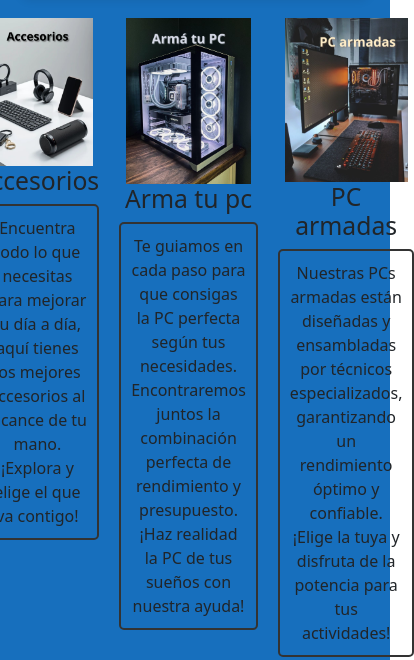
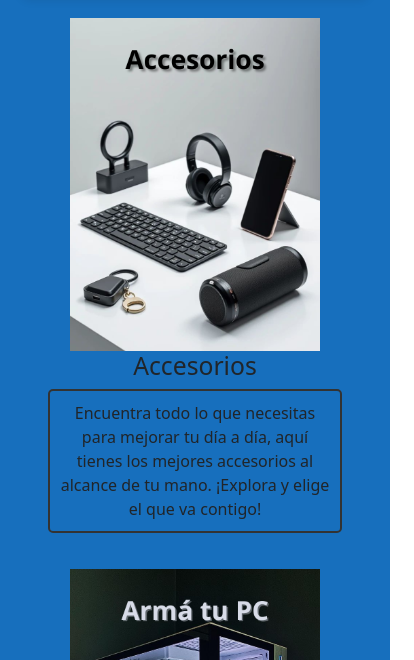
Before and after one commit to VallejosFacundo/GoTecno, a plain HTML site: page index.html in a window 390 px wide. Shown: the part 392-1052 px from the top of the page, 414 px wide, since content can reach past the window. Drawn offline with nearby package versions, Linux system fonts and the light colour scheme.

Commit message:
se reparo responsive

```diff
--- a/css/style.css
+++ b/css/style.css
@@ -108,6 +108,21 @@ main {
     width: fit-content;
 }
 
+@media screen and (max-width: 768px) {
+    .container {
+        flex-direction: column;
+        align-items: center;
+    }
+
+    .producto {
+        width: 90%;
+    }
+
+    .hero-content {
+        text-align: center;
+        padding: 20px;
+    }
+
 
 /*PRODUCTOS*/
 
```
